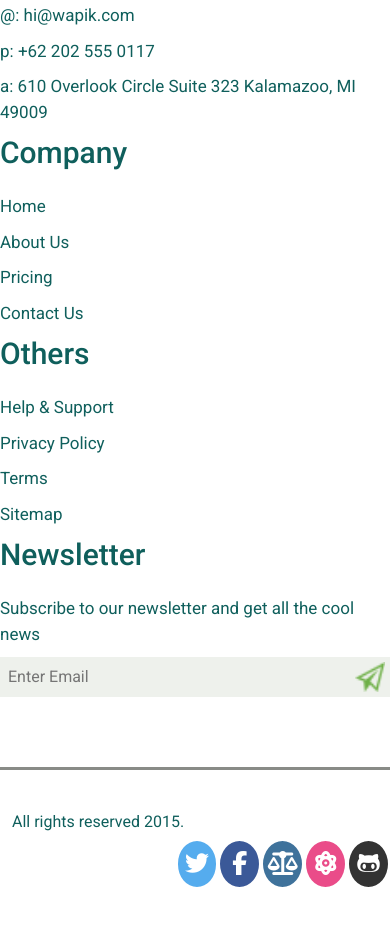
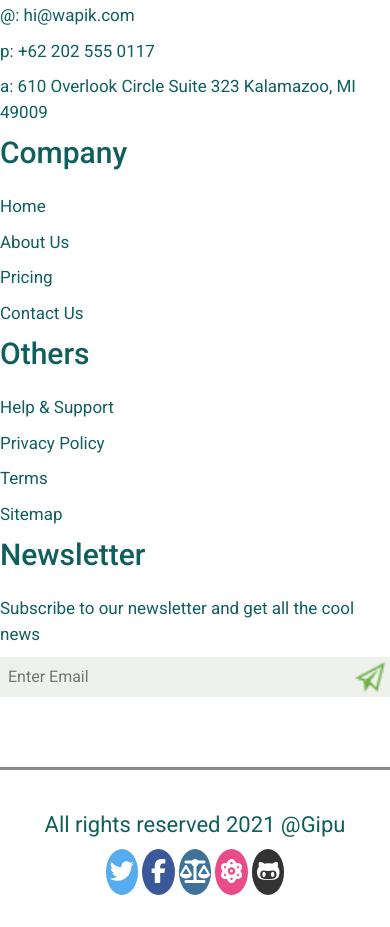
Before and after one commit to Mostak833/Wapik-...-Template, a plain HTML site: page index.html in a window 390 px wide. Shown: the part 8964-9891 px from the top of the page. Drawn offline with nearby package versions, Linux system fonts and the light colour scheme.

Commit message:
Add files via upload

```diff
--- a/css/style.css
+++ b/css/style.css
@@ -36,10 +36,10 @@
   font-size: 16px;
   font-weight: 500;
   z-index: 999;
-  margin-right: 5px;
+  padding-right: 5px;
   text-align: center;
 }
-.navbar-light .navbar-nav .nav-link:hover {
+nav .navbar-light .navbar-nav .nav-link:hover {
   background-color: #869a9b;
   transition: 0.2s ease-in-out;
   color: #fff;
@@ -81,6 +81,11 @@
   background-color: #6fb048;
   padding: 8px 40px;
   color: #fff;
+}
+.banner-content a:hover {
+  color: #fff;
+  transition: 0.2s ease-in-out;
+  background-color: #83a7a5;
 }
 /*-----------------------------------------------------------------------------------------------------------------------------------------------------------------------*/
 .bestof {
@@ -554,7 +559,7 @@
   padding: 30px 0px;
 }
 .just-footer h1 {
-  font-size: 16px;
+  font-size: 22px;
   font-weight: 400;
   color: #0f5f5c;
   padding-top: 12px;
@@ -567,9 +572,9 @@
   margin: 0;
   display: flex;
   justify-content: space-between;
-  width: 55%;
+  width: 50%;
   align-items: center;
-  margin-left: auto;
+  margin: auto;
 }
 .social ul li {
   list-style: none;
--- a/index.html
+++ b/index.html
@@ -437,12 +437,10 @@
     <section class="just-footer">
       <div class="container">
         <div class="row">
-          <div class="col-md-10 m-auto">
-            <div class="row">
-              <div class="col-md-6">
-                <h1>All rights reserved 2015.</h1>
+          <div class="col-md-6 col-sm-6 text-center">
+            <h1>All rights reserved 2021 @Gipu</h1>
           </div>
-              <div class="col-md-6 px-0">
+          <div class="col-md-6 col-sm-6">
             <div class="social">
               <ul>
                 <li class="one"><a href="#"><i class="fab fa-twitter"></i></a></li>
@@ -455,8 +453,6 @@
           </div>
         </div>
       </div>
-        </div>
-      </div>
     </section>
     <script src="https://cdn.jsdelivr.net/npm/bootstrap@5.1.1/dist/js/bootstrap.bundle.min.js" integrity="sha384-/bQdsTh/da6pkI1MST/rWKFNjaCP5gBSY4sEBT38Q/9RBh9AH40zEOg7Hlq2THRZ" crossorigin="anonymous"></script>
 </body>
```
Lines whose indentation alone changed are shown as unchanged.
